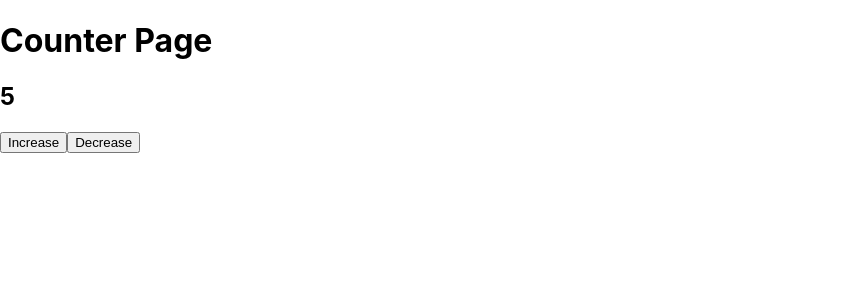
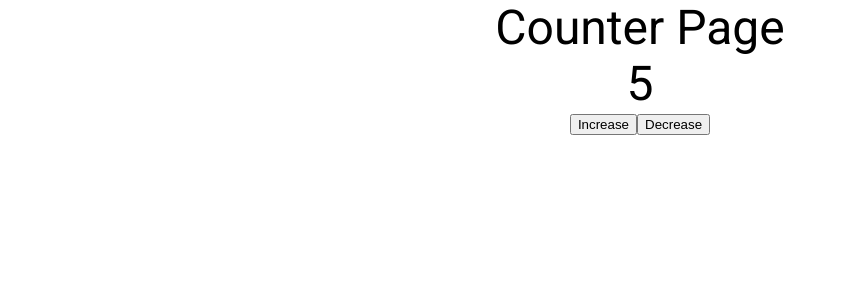
Before and after one commit to mrvanagas/react-app-1, a React (Create React App) app: page /counter in a window 1280 px wide. Shown: the top 300 px of the page, without its empty margins (0-846 px from the left). Built offline with nearby package versions, Linux system fonts and the light colour scheme.

Commit message:
feat: material ui implementation

```diff
--- a/package.json
+++ b/package.json
@@ -7,6 +7,7 @@
     "@testing-library/jest-dom": "^5.11.10",
     "@testing-library/react": "^11.2.6",
     "@testing-library/user-event": "^12.8.3",
+    "fontsource-roboto": "^4.0.0",
     "react": "^17.0.2",
     "react-dom": "^17.0.2",
     "react-router-dom": "^5.2.0",
--- a/src/App.jsx
+++ b/src/App.jsx
@@ -7,7 +7,10 @@ import {
 import CounterPage from './pages/CounterPage'
 import CalculatorPage from './pages/CalculatorPage'
 import HomePage from './pages/HomePage'
-
+import {
+Typography,
+Container
+} from '@material-ui/core/'
 
 const App = () => {
 
@@ -18,6 +21,8 @@ const App = () => {
     // </div>
 
     <Router>
+      <Container>
+        <Typography align="center">
 
           <Switch>
             <Route path="/counter">
@@ -30,7 +35,8 @@ const App = () => {
               <HomePage />
             </Route>
           </Switch>
-
+        </Typography>
+      </Container>
     </Router>
   );
 }
--- a/src/index.css
+++ b/src/index.css
@@ -1,13 +1,7 @@
 body {
   margin: 0;
-  font-family: -apple-system, BlinkMacSystemFont, 'Segoe UI', 'Roboto', 'Oxygen',
-    'Ubuntu', 'Cantarell', 'Fira Sans', 'Droid Sans', 'Helvetica Neue',
-    sans-serif;
-  -webkit-font-smoothing: antialiased;
-  -moz-osx-font-smoothing: grayscale;
 }
 
-code {
-  font-family: source-code-pro, Menlo, Monaco, Consolas, 'Courier New',
-    monospace;
+*, :before, :after {
+  box-sizing: border-box;
 }
--- a/src/index.js
+++ b/src/index.js
@@ -2,7 +2,7 @@ import React from 'react';
 import ReactDOM from 'react-dom';
 import './index.css';
 import App from './App';
-
+import 'fontsource-roboto';
 
 ReactDOM.render(
   <React.StrictMode>
--- a/src/pages/CounterPage/index.jsx
+++ b/src/pages/CounterPage/index.jsx
@@ -1,5 +1,6 @@
 import { useState } from 'react';
 import Button from '../../components/Button'
+import Typography from '@material-ui/core/Typography'
 
 const CounterPage = () => {
   const [counter, setCounter] = useState(5);
@@ -9,8 +10,8 @@ const CounterPage = () => {
 
   return (
     <div>
-      <h1>Counter Page</h1>
-      <h2>{counter}</h2>
+      <Typography variant="h3" component="h1">Counter Page</Typography>
+      <Typography variant="h3" component="h2">{counter}</Typography>
       <div>
         <Button handleClick={incCounter}>Increase</Button>
         <Button handleClick={decCounter}>Decrease</Button>
```
Also changed, not shown: 1 other file (tests, documents, lock files or other folders). Lines whose indentation alone changed are shown as unchanged.
